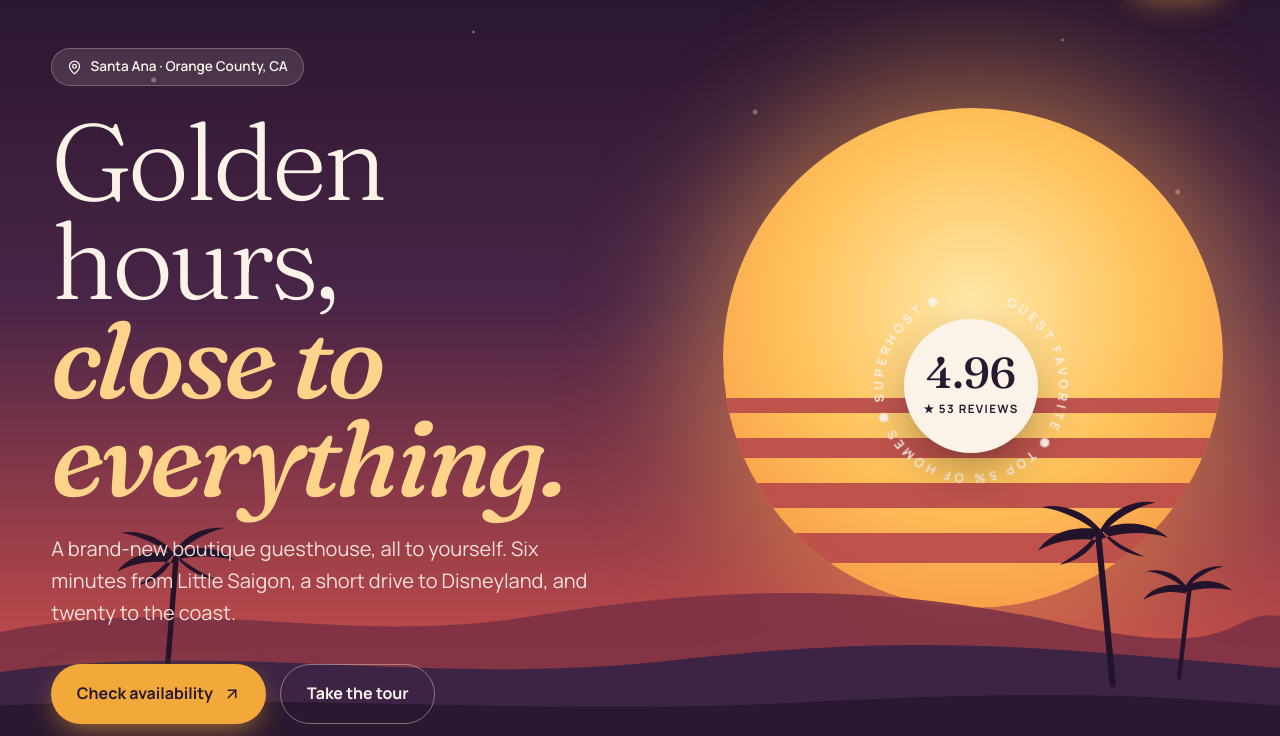
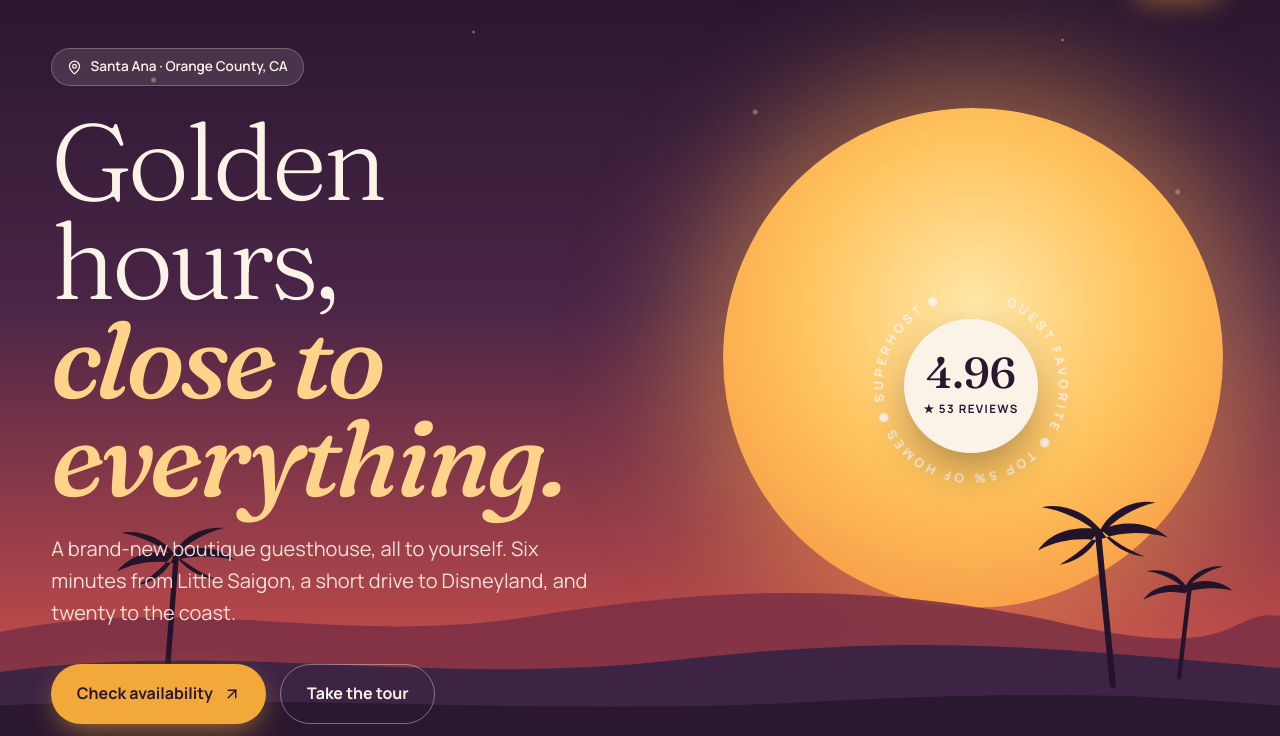
Before and after one commit to mervinnguyen/tracys-guest-house, a plain HTML site: page index.html in a window 1280 px wide. Shown: the part 64-800 px from the top of the page. Drawn offline with nearby package versions, Linux system fonts and the light colour scheme.

Commit message:
Remove stripes from hero sun
Co-authored-by: Copilot <223556219+Copilot@users.noreply.github.com>

```diff
--- a/index.html
+++ b/index.html
@@ -75,8 +75,6 @@ nav .wrap{display:flex;align-items:center;justify-content:space-between;color:va
 .sun{position:absolute;left:76%;bottom:16%;width:min(40vw,500px);aspect-ratio:1;border-radius:50%;
   background:radial-gradient(circle at 50% 40%,#ffe7a8 0%,#ffc35c 45%,#f58a3c 100%);
   box-shadow:0 0 120px 40px rgba(255,170,80,.45);transform:translate(-50%,0);translate:var(--pointer-x) var(--pointer-y);transition:translate .5s ease-out;animation:rise 3.2s cubic-bezier(.2,.7,.2,1) both}
-.sun::after{content:"";position:absolute;inset:0;border-radius:50%;
-  background:repeating-linear-gradient(180deg,transparent 0 58%,rgba(184,72,74,.9) 58% 61%,transparent 61% 66%,rgba(184,72,74,.9) 66% 70%,transparent 70% 75%,rgba(184,72,74,.9) 75% 80%,transparent 80% 85%,rgba(184,72,74,.9) 85% 91%,transparent 91%)}
 @keyframes rise{from{transform:translate(-50%,40%);opacity:0}to{transform:translate(-50%,0);opacity:1}}
 .horizon{position:absolute;inset:auto 0 0;height:30%;pointer-events:none}
 .horizon svg{width:100%;height:100%;display:block}
```
